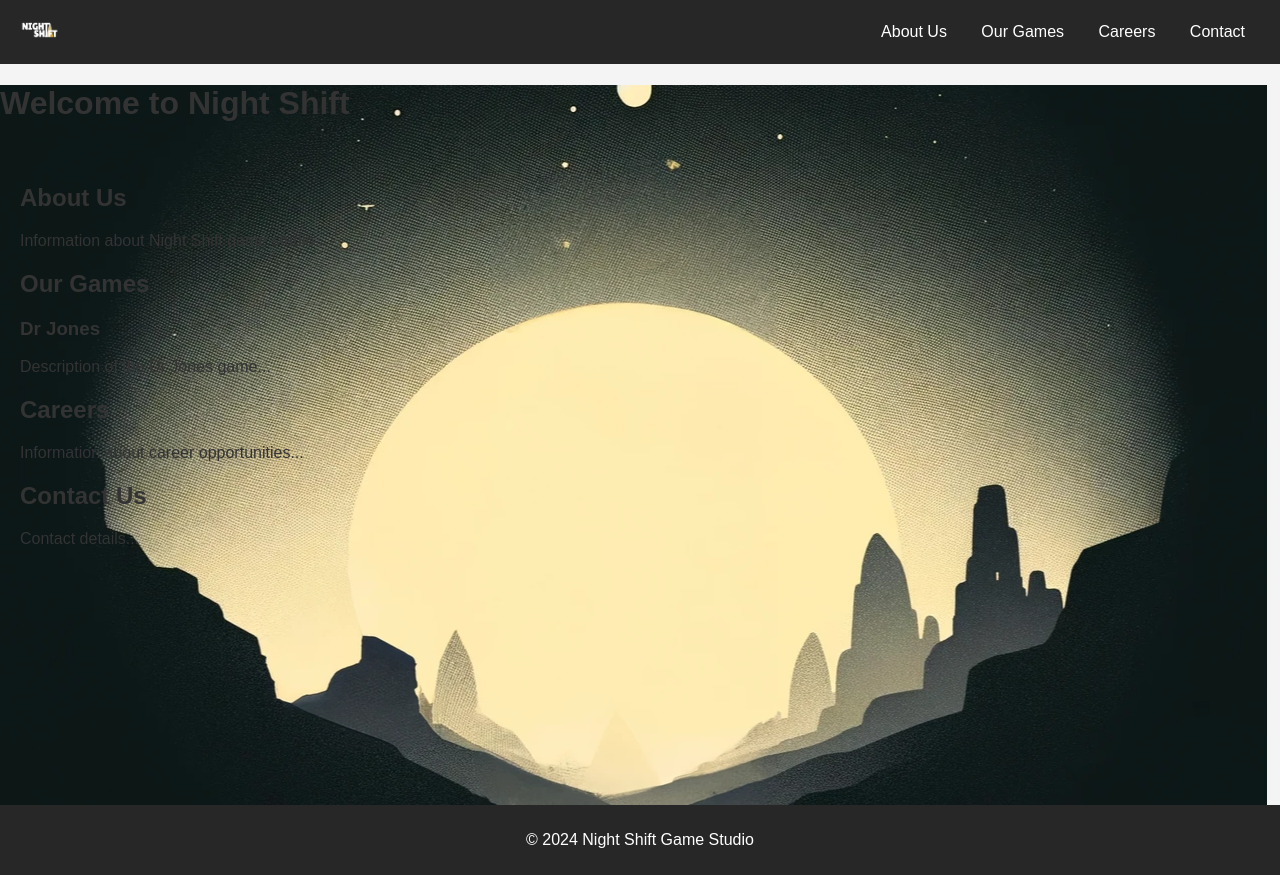
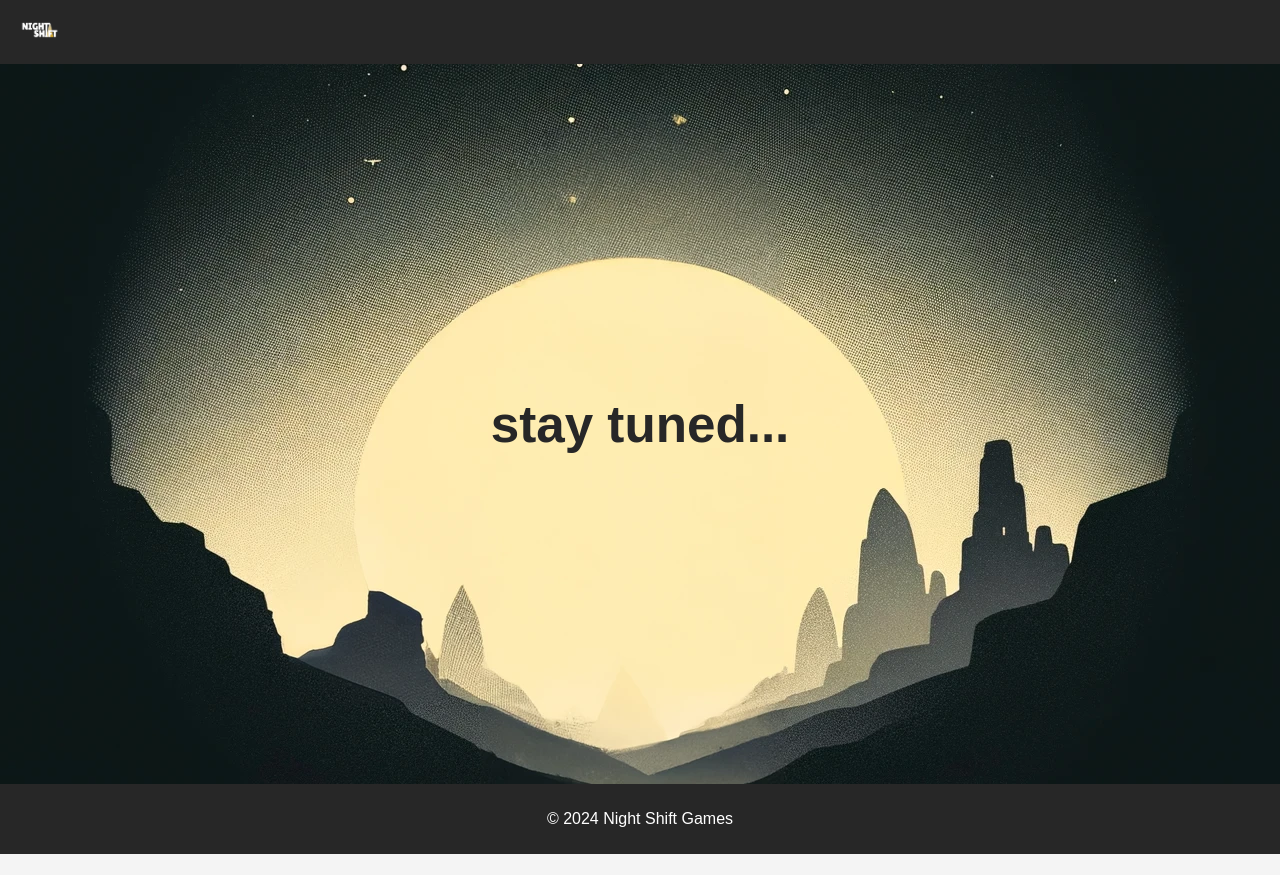
Before and after one commit to Night-Shift-Games/NightShiftPage, a plain HTML site: page index.html in a window 1280 px wide. After the commit the page ends 854 px from the top, so only its background shows below. Drawn offline with Linux system fonts and the light colour scheme.

Commit message:
adjust page for public view

```diff
--- a/index.html
+++ b/index.html
@@ -3,56 +3,26 @@
 <head>
   <meta charset="UTF-8">
   <meta name="viewport" content="width=device-width, initial-scale=1.0">
-  <title>Night Shift Game Studio</title>
+  <title> Night Shift </title>
   <link rel="stylesheet" href="style.css">
 </head>
 
 <body>
-
+  <div class = "contentwrapper">
     <div class="navbar">
       <div class="logo">
         <img src="logo.png" alt="Night Shift Logo">
       </div>
-  <nav>
-    <a href="#about">About Us</a>
-    <a href="#games">Our Games</a>
-    <a href="#careers">Careers</a>
-    <a href="#contact">Contact</a>
-  </nav>
-</div>
-<div class = "contentwrapper">
-  <div class="banner">
-    <h1>Welcome to Night Shift</h1>
     </div>
 
-  <div class="content">
-    <section id="about">
-      <h2>About Us</h2>
-      <p>Information about Night Shift game studio...</p>
-    </section>
-
-    <section id="games">
-      <h2>Our Games</h2>
-      <div class="game">
-        <h3>Dr Jones</h3>
-        <p>Description of the Dr Jones game...</p>
-      </div>
-      <!-- Repeat for other games -->
-    </section>
-
-    <section id="careers">
-      <h2>Careers</h2>
-      <p>Information about career opportunities...</p>
-    </section>
-
-    <section id="contact">
-      <h2>Contact Us</h2>
-      <p>Contact details...</p>
-    </section>
-  </div>
+    <div style ="display: flex; justify-content: center; align-items: center; height: 90vh;">
+      <h1 style = "display: block; text-align: center; color:#272727; font-size: 4vw;">
+        stay tuned...
+      </h1>
     </div>
     <div class="footer">
-  <p>&copy; 2024 Night Shift Game Studio</p>
+      <p>&copy; 2024 Night Shift Games</p>
+    </div>
   </div>
 
 </body>
--- a/style.css
+++ b/style.css
@@ -12,8 +12,8 @@ body
     background-image: url("background.png");
     background-position: center;
     margin: 0;
-    width: 99vw;
-    height: 90vh;
+    width: 100vw;
+    height: 100vh;
 }
 
 .navbar
@@ -43,7 +43,7 @@ body
     background-color: #272727;
     color: white;
     text-align: center;
-    padding: 10px 20px;
+    padding: 10px 20px 10px;
 }
 
 .logo img
```
Lines whose indentation alone changed are shown as unchanged.
